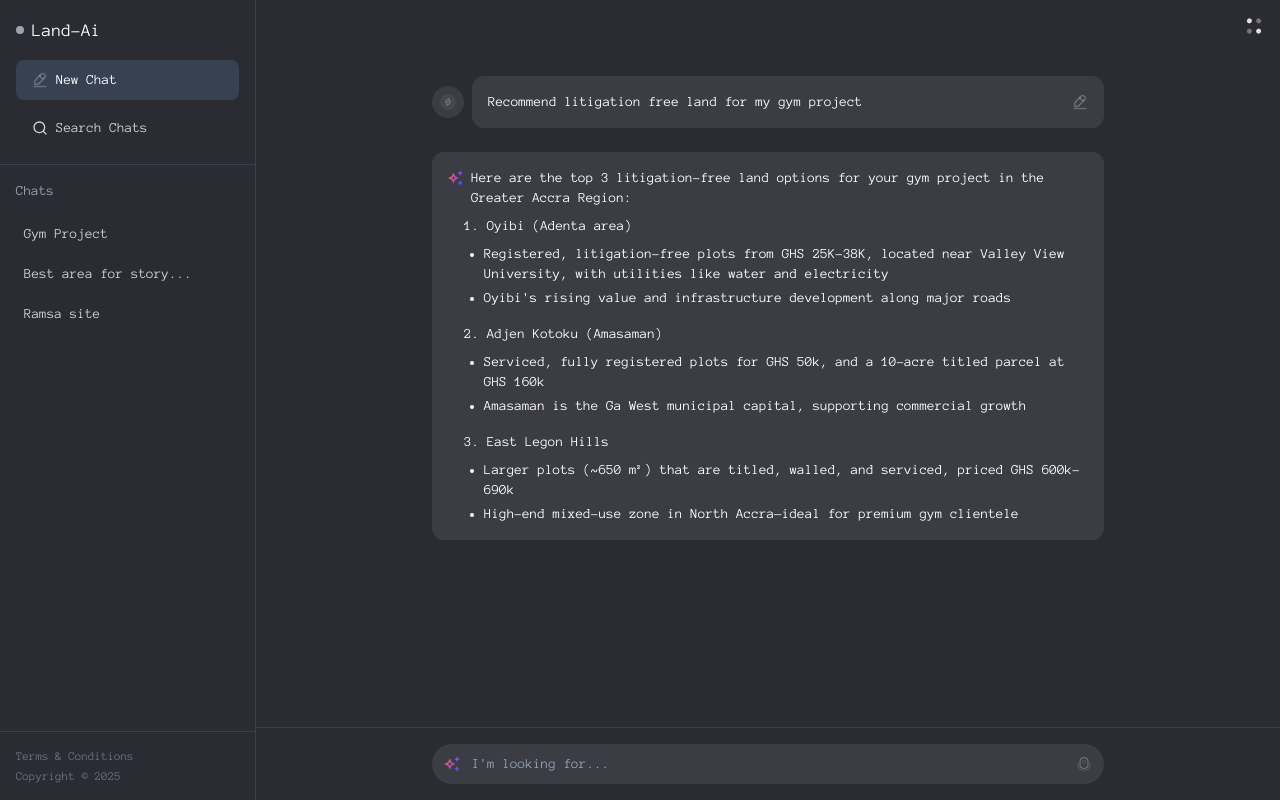
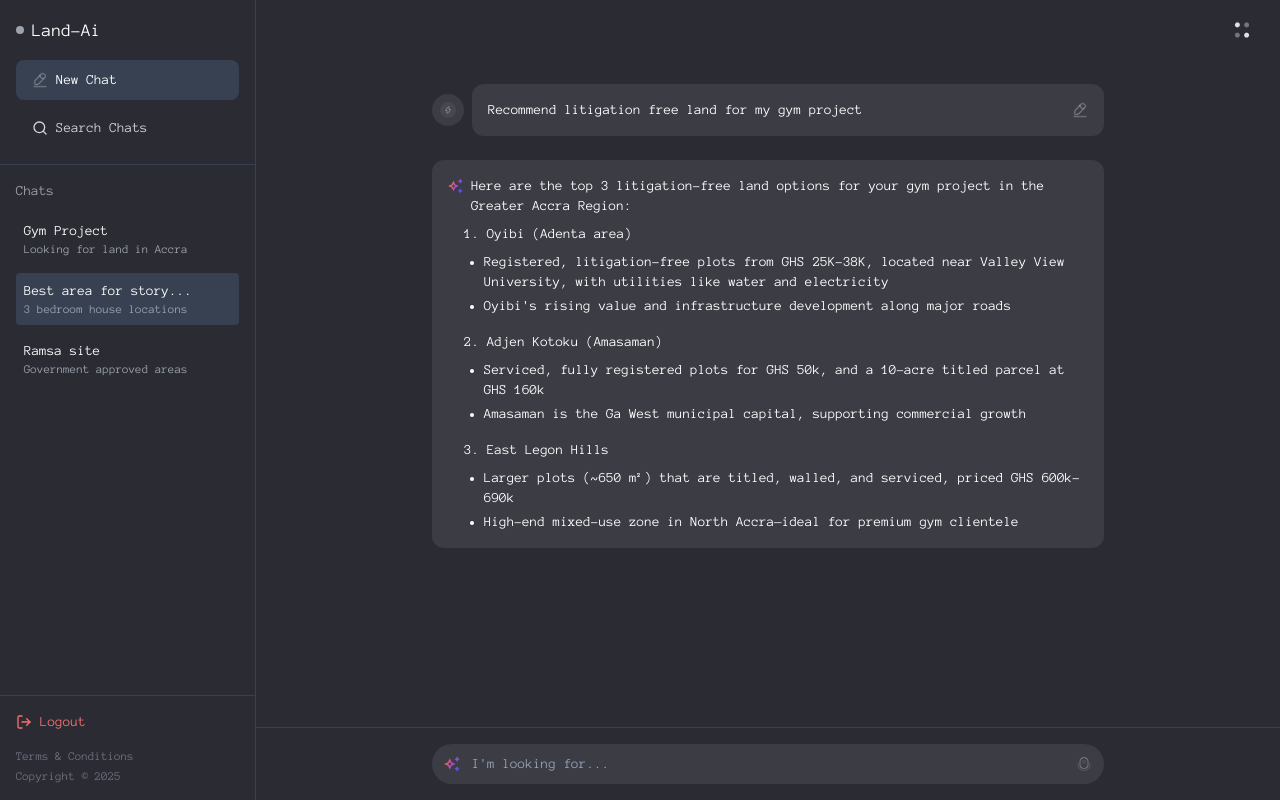
Before and after one commit to PrimeStrategy-Ghana-LTD/GeoAI, a React (Vite) app: page / in a window 1280 px wide. Both pictures are taken after a click on the element 490 px from the left and 475 px from the top of the page. Built offline with nearby package versions, Linux system fonts and the light colour scheme.

Commit message:
Updated AppLayout with new login behavior, chat mode improvements, and all icons

```diff
--- a/src/components/AppLayout.tsx
+++ b/src/components/AppLayout.tsx
@@ -2,10 +2,9 @@ import React, { useState, useEffect } from 'react';
 import { Input } from '@/components/ui/input';
 import { Button } from '@/components/ui/button';
 import { Card } from '@/components/ui/card';
-import { Search } from 'lucide-react';
+import { Search, LogOut, PenIcon } from 'lucide-react';
 import { useNavigate } from 'react-router-dom';
-import LoginModal from './LoginModal'; // Make sure this path is correct
-
+import LoginModal from './LoginModal';
 
 const AppLayout: React.FC = () => {
   const [currentView, setCurrentView] = useState<'home' | 'chat'>('home');
@@ -15,27 +14,42 @@ const AppLayout: React.FC = () => {
   const [isLoggedIn, setIsLoggedIn] = useState(false);
   const [email, setEmail] = useState('');
   const [password, setPassword] = useState('');
+  const [showAccountMenu, setShowAccountMenu] = useState(false);
+  const [showWelcomeEffect, setShowWelcomeEffect] = useState(false);
+  const [activeChat, setActiveChat] = useState<string | null>('1');
   const navigate = useNavigate();
 
   const suggestions = [
-    { title: "Recommend litigation free land for my gym project" },
-    { title: "Which area in Accra is best for building a story building" },
-    { title: "Which areas in Kumasi are marked as ramsa sites?" },
-    { title: "I want to start water sell business, which areas in Takoradi is best?" }
+    { id: '1', title: "Recommend litigation free land for my gym project" },
+    { id: '2', title: "Which area in Accra is best for building a story building" },
+    { id: '3', title: "Which areas in Kumasi are marked as ramsa sites?" },
+    { id: '4', title: "I want to start water sell business, which areas in Takoradi is best?" }
   ];
 
   const chats = [
-    { title: "Gym Project", active: false },
-    { title: "Best area for story...", active: false },
-    { title: "Ramsa site", active: false }
+    { id: '1', title: "Gym Project", lastMessage: "Looking for land in Accra" },
+    { id: '2', title: "Best area for story...", lastMessage: "3 bedroom house locations" },
+    { id: '3', title: "Ramsa site", lastMessage: "Government approved areas" }
   ];
 
+  // Initialize state from localStorage
   useEffect(() => {
     const loggedIn = localStorage.getItem('isLoggedIn') === 'true';
-    const count = parseInt(localStorage.getItem('searchCount') || '0');
+    const count = parseInt(localStorage.getItem('searchCount') || '0', 10);
     setIsLoggedIn(loggedIn);
     setSearchCount(count);
   }, []);
+
+  // Handle welcome effect timeout
+  useEffect(() => {
+    let timer: NodeJS.Timeout;
+    if (showWelcomeEffect) {
+      timer = setTimeout(() => {
+        setShowWelcomeEffect(false);
+      }, 10000);
+    }
+    return () => clearTimeout(timer);
+  }, [showWelcomeEffect]);
 
   const handleSendMessage = () => {
     if (!isLoggedIn && searchCount >= 3) {
@@ -61,9 +75,22 @@ const AppLayout: React.FC = () => {
       setIsLoggedIn(true);
       setSearchCount(0);
       setShowLoginModal(false);
+      setEmail('');
+      setPassword('');
+      setShowWelcomeEffect(true);
     } else {
       alert('Invalid credentials. Use admin@gmail.com/admin for demo.');
     }
+  };
+
+  const handleLogout = () => {
+    localStorage.removeItem('isLoggedIn');
+    localStorage.removeItem('searchCount');
+    setIsLoggedIn(false);
+    setSearchCount(0);
+    setShowAccountMenu(false);
+    setCurrentView('home');
+    navigate('/');
   };
 
   return (
@@ -76,16 +103,47 @@ const AppLayout: React.FC = () => {
               <div className="w-4 h-4 bg-gray-400 rounded-full"></div>
               <span className="text-gray-300 text-lg">Land-Ai</span>
             </div>
-            <button onClick={() => setShowLoginModal(true)}>
-              <img src="/images/menu.png" alt="Menu Icon" className="w-5 h-5 cursor-pointer z-10" />
+            <button
+              onClick={() => isLoggedIn ? setShowAccountMenu(!showAccountMenu) : setShowLoginModal(true)}
+              className={`
+                flex items-center gap-2 px-3 py-1 rounded-md
+                ${showWelcomeEffect ?
+                  'bg-gradient-to-r from-green-500/30 to-cyan-500/30 text-white border border-green-400/50 shadow-lg shadow-green-500/20' :
+                  isLoggedIn ?
+                    'bg-green-500/10 text-green-400 border border-green-400/30 hover:bg-green-500/20' :
+                    'bg-gray-700/50 text-gray-300 hover:bg-gray-700 border border-gray-600/30'}
+                transition-all duration-300
+              `}
+            >
+              <img
+                src="/images/menu.png"
+                alt="Menu Icon"
+                className={`w-5 h-5 ${isLoggedIn ? 'filter-green-400' : ''}`}
+              />
+              <span className="font-medium">
+                {showWelcomeEffect ? 'Welcome!' : isLoggedIn ? 'Account' : 'Login'}
+              </span>
+              {(showWelcomeEffect || isLoggedIn) && (
+                <span className={`ml-1 h-2 w-2 rounded-full ${showWelcomeEffect ? 'bg-white animate-ping' : 'bg-green-400 animate-pulse'}`}></span>
+              )}
             </button>
           </div>
+
+          {showWelcomeEffect && (
+            <div className="flex justify-center mt-2">
+              <div className="flex items-center gap-1 bg-gradient-to-r from-green-500/20 to-cyan-500/20 text-green-400 px-3 py-1 rounded-full text-xs border border-green-400/30">
+                ✓ Unlimited searches enabled
+              </div>
+            </div>
+          )}
+
           <div className="flex justify-center mt-2">
             <div className="flex items-center gap-1 bg-white text-gray-900 px-3 py-1 rounded-full">
               <img src="/images/Vector-star.png" alt="Star Icon" className="w-3 h-3" />
               <span className="text-xs font-medium">Beta Test</span>
             </div>
           </div>
+
           <div className="flex flex-col items-center justify-center p-8">
             <h1 className="text-4xl font-bold text-transparent bg-clip-text bg-gradient-to-r from-rose-400 via-purple-400 to-blue-500 mb-4 text-center">
               Get all you need<br />about your desired land
@@ -119,15 +177,16 @@ const AppLayout: React.FC = () => {
             </div>
             <p className="text-gray-400 text-center mt-8 mb-4">You may ask</p>
             <div className="grid grid-cols-1 md:grid-cols-2 lg:grid-cols-4 gap-4">
-              {suggestions.map((s, i) => (
+              {suggestions.map((s) => (
                 <Card
-                  key={i}
+                  key={s.id}
                   className="p-4 bg-gray-800 border-gray-700 hover:bg-gray-700 cursor-pointer transition-colors"
                   onClick={() => {
                     if (!isLoggedIn && searchCount >= 3) {
                       setShowLoginModal(true);
                     } else {
                       setCurrentView('chat');
+                      setActiveChat(s.id);
                       if (!isLoggedIn) {
                         const newCount = searchCount + 1;
                         setSearchCount(newCount);
@@ -153,64 +212,101 @@ const AppLayout: React.FC = () => {
             <div className="p-4 border-b border-gray-700">
               <div className="flex items-center gap-2 text-white text-lg mb-4">
                 <div className="w-2 h-2 rounded-full bg-gray-400"></div>
-                Land-Ai
+                <span>Land-Ai</span>
               </div>
               <Button
                 className="w-full bg-gray-700 hover:bg-gray-600 text-white mb-2 flex items-center justify-start gap-2"
                 onClick={() => setCurrentView('home')}
               >
-                <img src="/images/pen.png" alt="pen" className="w-4 h-4" />
+                <img src="/images/pen.png" alt="New Chat" className="w-4 h-4" />
                 <span className="font-medium">New Chat</span>
               </Button>
               <Button
                 variant="ghost"
                 className="w-full text-gray-300 hover:bg-gray-700 flex items-center justify-start gap-2"
-                onClick={() => navigate('/search-chats')}
               >
                 <Search className="w-4 h-4" />
                 <span className="font-medium">Search Chats</span>
               </Button>
             </div>
+
+            {/* Chats List */}
             <div className="p-4 overflow-y-auto flex-1">
               <h3 className="text-sm font-medium text-gray-400 mb-3">Chats</h3>
-              {chats.map((chat, index) => (
+              <div className="space-y-2">
+                {chats.map((chat) => (
                   <div
-                  key={index}
-                  className={`p-2 rounded cursor-pointer ${chat.active ? 'bg-gray-700' : 'hover:bg-gray-700'}`}
+                    key={chat.id}
+                    className={`p-2 rounded cursor-pointer ${activeChat === chat.id ? 'bg-gray-700' : 'hover:bg-gray-700'}`}
+                    onClick={() => setActiveChat(chat.id)}
                   >
-                  <span className={`text-sm ${chat.active ? 'text-white font-medium' : 'text-gray-300'}`}>{chat.title}</span>
+                    <div className="text-sm font-medium text-white">{chat.title}</div>
+                    <div className="text-xs text-gray-400">{chat.lastMessage}</div>
                   </div>
                 ))}
               </div>
-            <div className="p-4 text-xs text-gray-500 border-t border-gray-700">
+            </div>
+
+            {/* Logout and Terms */}
+            <div className="mt-auto p-4 border-t border-gray-700">
+              <button
+                onClick={handleLogout}
+                className="w-full text-left text-sm text-red-400 hover:text-red-300 mb-4 flex items-center gap-2"
+              >
+                <LogOut className="w-4 h-4" />
+                <span>Logout</span>
+              </button>
+              <div className="text-xs text-gray-500">
                 <p className="mb-1">Terms & Conditions</p>
                 <p>Copyright © 2025</p>
+              </div>
             </div>
           </div>
 
           {/* Chat Content */}
           <div className="flex-1 flex flex-col bg-[#2b2c33]">
-            <div className="flex justify-end p-4">
-              <button onClick={() => setShowLoginModal(true)}>
-                <img src="/images/menu.png" alt="menu" className="w-5 h-5 cursor-pointer" />
+            {/* Top right menu */}
+            <div className="flex justify-end p-4 relative">
+              <button
+                onClick={() => setShowAccountMenu(!showAccountMenu)}
+                className="flex items-center gap-2 px-3 py-1 rounded-md hover:bg-gray-700"
+              >
+                <img src="/images/menu.png" alt="Menu" className="w-5 h-5" />
+              </button>
+
+              {showAccountMenu && (
+                <div className="absolute right-4 top-12 bg-gray-800 border border-gray-700 rounded-md shadow-lg z-10 w-48">
+                  <div className="p-2 border-b border-gray-700 text-sm text-white">
+                    Account
+                  </div>
+                  <button
+                    onClick={handleLogout}
+                    className="w-full text-left px-4 py-2 hover:bg-gray-700 text-red-400 flex items-center gap-2 text-sm"
+                  >
+                    <LogOut className="w-4 h-4" />
+                    <span>Logout</span>
                   </button>
                 </div>
+              )}
+            </div>
+
+            {/* Chat messages */}
             <div className="flex-1 overflow-y-auto p-6 flex flex-col items-center">
               {/* User Prompt */}
               <div className="flex items-center gap-2 mb-6 w-full max-w-2xl">
                 <div className="w-8 h-8 rounded-full bg-[#3b3c44] flex items-center justify-center">
-                  <img src="/images/lightning-icon.png" alt="Lightning" className="w-4 h-4" />
+                  <img src="/images/lightning-icon.png" alt="User" className="w-4 h-4" />
                 </div>
                 <div className="bg-[#3b3c44] text-white rounded-xl p-4 flex-1 flex justify-between items-center">
                   <span className="text-sm">Recommend litigation free land for my gym project</span>
-                  <img src="/images/pen.png" alt="pen" className="w-4 h-4 ml-2" />
+                  <img src="/images/pen.png" alt="Edit" className="w-4 h-4 ml-2" />
                 </div>
               </div>
 
               {/* AI Response */}
               <div className="bg-[#3b3c44] text-white rounded-xl p-4 w-full max-w-2xl">
                 <div className="flex items-start gap-2 mb-2">
-                  <img src="/images/Vector-star.png" alt="Star" className="w-4 h-4 mt-0.5" />
+                  <img src="/images/Vector-star.png" alt="AI" className="w-4 h-4 mt-0.5" />
                   <span className="text-sm">
                     Here are the top 3 litigation-free land options for your gym project in the Greater Accra Region:
                   </span>
@@ -262,8 +358,13 @@ const AppLayout: React.FC = () => {
         </div>
       )}
 
-      {/* Login Modal */}
+      {/* Login Modal with click outside to close */}
       {showLoginModal && (
+        <div
+          className="fixed inset-0 bg-black bg-opacity-70 flex items-center justify-center z-50"
+          onClick={() => setShowLoginModal(false)}
+        >
+          <div onClick={(e) => e.stopPropagation()}>
             <LoginModal
               onClose={() => setShowLoginModal(false)}
               onLogin={handleLogin}
@@ -272,6 +373,8 @@ const AppLayout: React.FC = () => {
               password={password}
               setPassword={setPassword}
             />
+          </div>
+        </div>
       )}
     </div>
   );
```
Also changed, not shown: src/components/LoginModal.tsx (+34 -16 lines), tailwind.config.ts (line endings or trailing spaces). Lines whose indentation alone changed are shown as unchanged.
